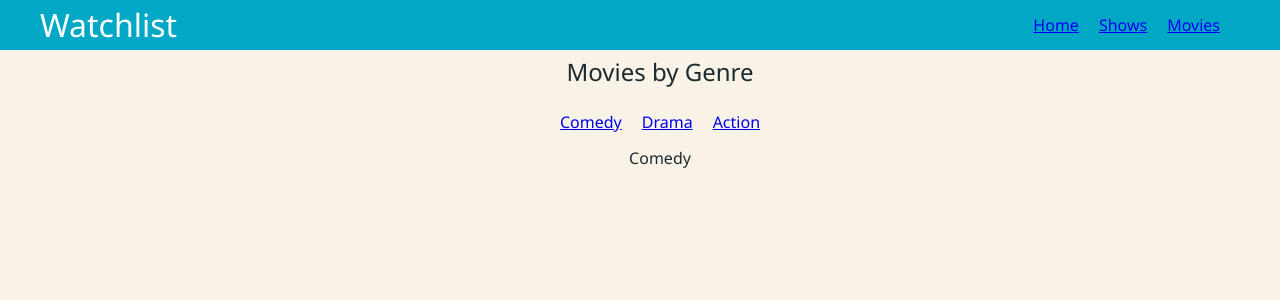
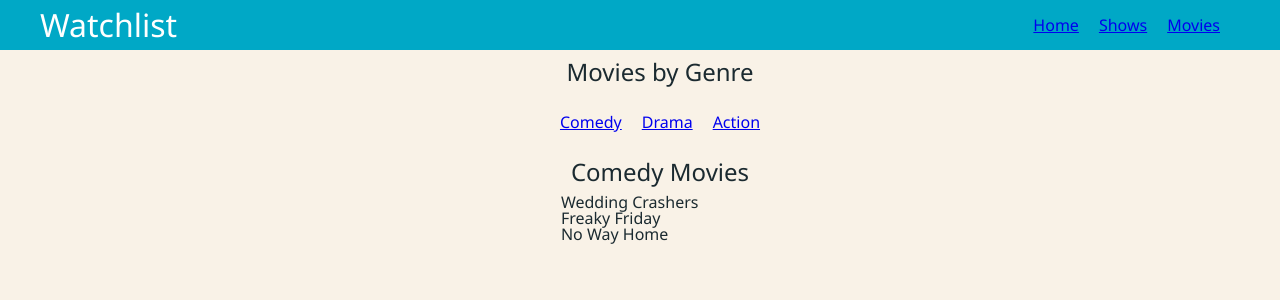
Before and after one commit to mariahschock/React-Template, a React app: page /movies/comedy in a window 1280 px wide. Shown: the top 300 px of the page. Built offline with nearby package versions, Linux system fonts and the light colour scheme.

Commit message:
added movies to components

```diff
--- a/src/components/Movies/Action.jsx
+++ b/src/components/Movies/Action.jsx
@@ -1,6 +1,13 @@
 
 export default function Action() {
   return (
-    <div>Action</div>
+    <div>
+      <h1>Action Movies</h1>
+      <ul>
+        <li>Top Gun</li>
+        <li>Inception</li>
+        <li>Uncharted</li>
+      </ul>
+    </div>
   );
 }
--- a/src/components/Movies/Comedy.jsx
+++ b/src/components/Movies/Comedy.jsx
@@ -1,6 +1,13 @@
 
 export default function Comedy() {
   return (
-    <div>Comedy</div>
+    <div>
+      <h1>Comedy Movies</h1>
+      <ul>
+        <li>Wedding Crashers</li>
+        <li>Freaky Friday</li>
+        <li>No Way Home</li>
+      </ul>
+    </div>
   );
 }
--- a/src/components/Movies/Drama.jsx
+++ b/src/components/Movies/Drama.jsx
@@ -1,6 +1,13 @@
 
 export default function Drama() {
   return (
-    <div>Drama</div>
+    <div>
+      <h1>Drama Movies</h1>
+      <ul>
+        <li>Once Upon a Time in Hollywood</li>
+        <li>Elvis</li>
+        <li>Titanic</li>
+      </ul>
+    </div>
   );
 }
```
